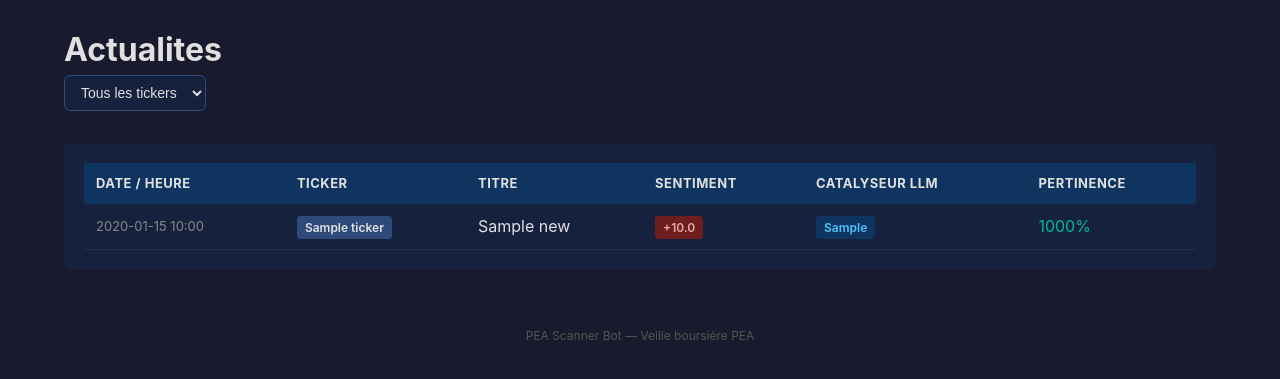
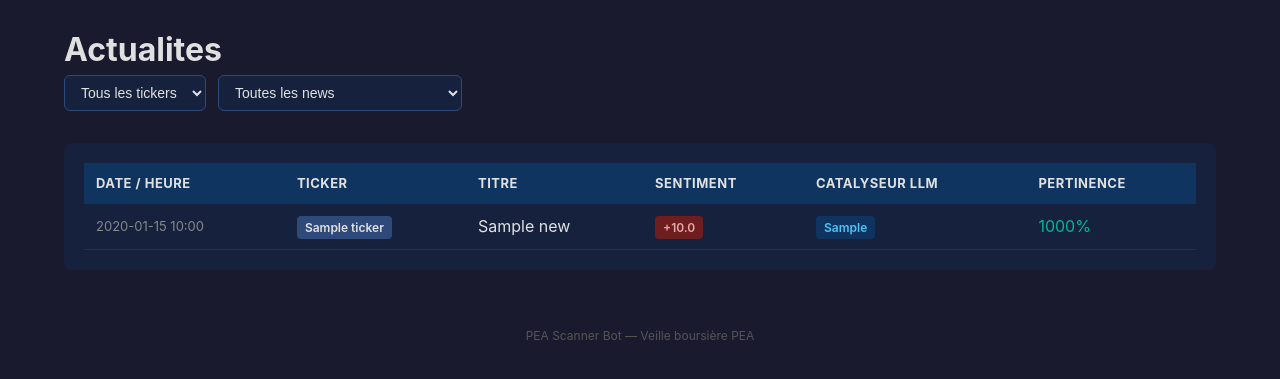
Before and after one commit to solanathouu/bourse_scanner, a FastAPI app: template src/dashboard/templates/news.html in a window 1280 px wide. Shown: the part 53-432 px from the top of the page. Run offline with FastAPI, Linux system fonts and the light colour scheme; the template is opened without the code that fills it: most values are stand-ins (such as "Sample title", 1, 10 or a date in 2020).

Commit message:
feat: filtre pertinence sur la page news (affichage uniquement)
Dropdown: Toutes les news / Pertinentes (>30%) / Classifiees LLM.
Filtre d'AFFICHAGE seulement — les donnees restent en base.

Co-Authored-By: Claude Opus 4.6 (1M context) <noreply@anthropic.com>

```diff
--- a/src/dashboard/app.py
+++ b/src/dashboard/app.py
@@ -106,8 +106,9 @@ async def dashboard_home(request: Request):
 
 
 @app.get("/news", response_class=HTMLResponse)
-async def news_feed(request: Request, ticker: str = Query(default=None)):
-    """Liste des 200 dernieres news, filtre optionnel par ticker."""
+async def news_feed(request: Request, ticker: str = Query(default=None),
+                    relevance: str = Query(default="all")):
+    """Liste des 200 dernieres news, filtres optionnels."""
     conn = _get_conn()
     try:
         tickers_rows = conn.execute(
@@ -117,15 +118,24 @@ async def news_feed(request: Request, ticker: str = Query(default=None)):
 
         cols = ("id, ticker, title, source, published_at, sentiment, "
                 "llm_catalyst_type, llm_catalyst_confidence, llm_relevance_score")
+        conditions = []
+        params = []
         if ticker:
-            news_rows = conn.execute(
-                f"SELECT {cols} FROM news WHERE ticker = ? "
-                "ORDER BY published_at DESC LIMIT 200", (ticker,)
-            ).fetchall()
-        else:
-            news_rows = conn.execute(
-                f"SELECT {cols} FROM news ORDER BY published_at DESC LIMIT 200"
-            ).fetchall()
+            conditions.append("ticker = ?")
+            params.append(ticker)
+        if relevance == "relevant":
+            conditions.append("llm_relevance_score >= 0.3")
+        elif relevance == "classified":
+            conditions.append("llm_catalyst_type IS NOT NULL")
+
+        where = ""
+        if conditions:
+            where = "WHERE " + " AND ".join(conditions)
+
+        news_rows = conn.execute(
+            f"SELECT {cols} FROM news {where} "
+            "ORDER BY published_at DESC LIMIT 200", params
+        ).fetchall()
         news_list = _rows_to_dicts(news_rows)
     finally:
         conn.close()
@@ -134,6 +144,7 @@ async def news_feed(request: Request, ticker: str = Query(default=None)):
         "request": request,
         "tickers": tickers_list,
         "selected_ticker": ticker,
+        "selected_relevance": relevance,
         "news_list": news_list,
     })
 
--- a/src/dashboard/templates/news.html
+++ b/src/dashboard/templates/news.html
@@ -5,12 +5,17 @@
 {% block content %}
 <h1>Actualites</h1>
 
-<form method="get" action="/news" style="margin-bottom: 16px;">
+<form method="get" action="/news" style="margin-bottom: 16px; display:flex; gap:12px; align-items:center;">
     <select name="ticker" onchange="this.form.submit()">
         <option value="">Tous les tickers</option>
         {% for t in tickers %}
         <option value="{{ t }}" {% if t == selected_ticker %}selected{% endif %}>{{ t }}</option>
         {% endfor %}
+    </select>
+    <select name="relevance" onchange="this.form.submit()">
+        <option value="all" {% if selected_relevance == 'all' %}selected{% endif %}>Toutes les news</option>
+        <option value="relevant" {% if selected_relevance == 'relevant' %}selected{% endif %}>Pertinentes uniquement (>30%)</option>
+        <option value="classified" {% if selected_relevance == 'classified' %}selected{% endif %}>Classifiees LLM</option>
     </select>
 </form>
 
```
